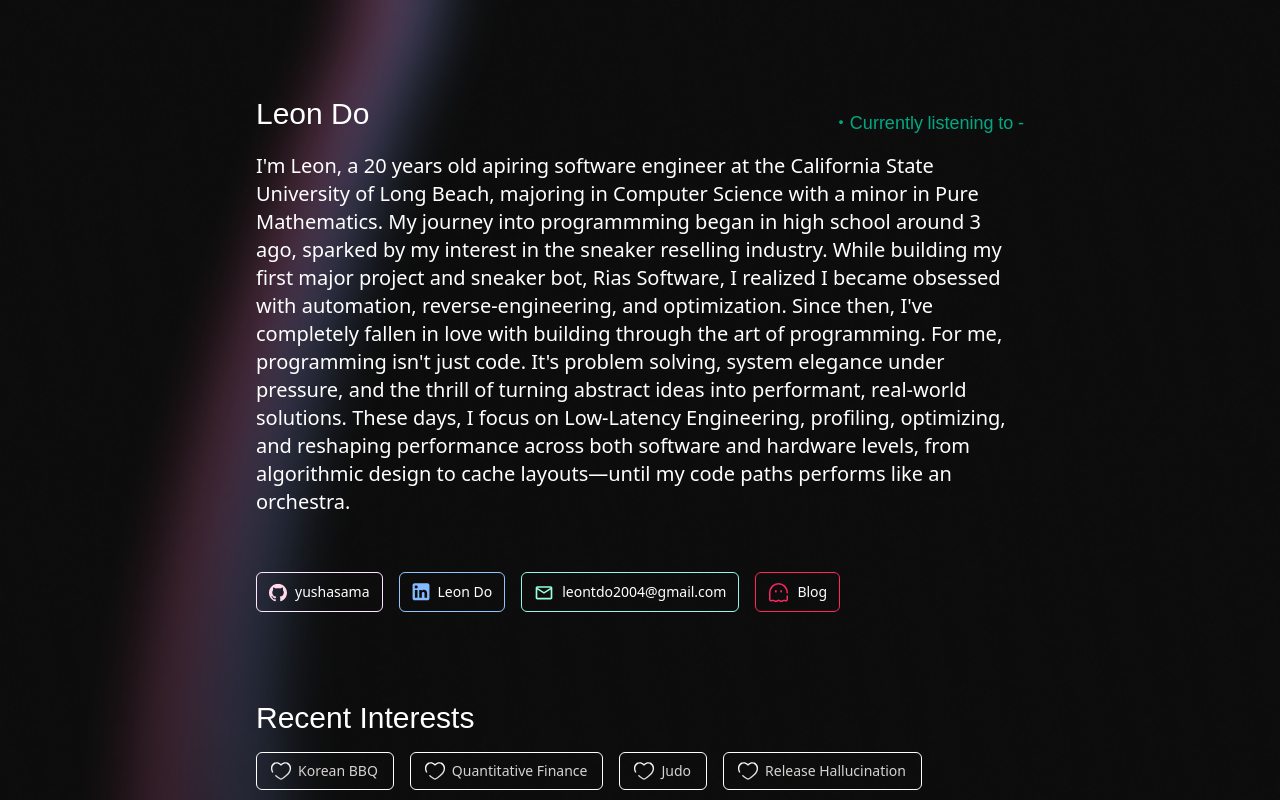
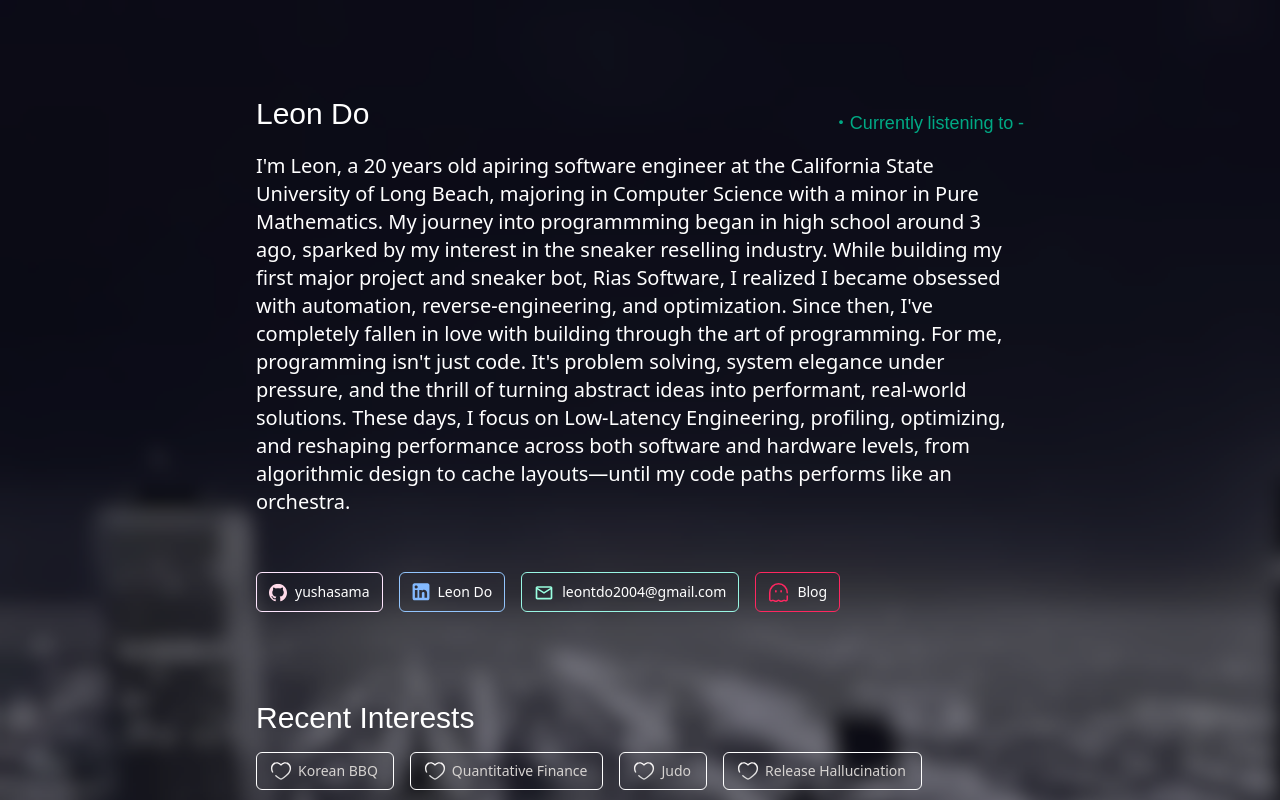
Before and after one commit to yushasama/koishiteru, a Next.js app: page / in a window 1280 px wide. Shown: the top 800 px of the page. Built offline with nearby package versions, Linux system fonts and the light colour scheme; no server answers.

Commit message:
Changed backdrop

```diff
--- a/app/layout.tsx
+++ b/app/layout.tsx
@@ -14,7 +14,7 @@ export default function RootLayout({
   children: React.ReactNode
 }): JSX.Element {
   return (
-    <html lang="en" className='backdrop-filter backdrop-blur-2xl bg-yuushasama bg-no-repeat bg-cover bg-dusk'>
+    <html lang="en" className='backdrop-filter backdrop-blur-2xl bg-chicago bg-no-repeat bg-cover bg-dusk'>
       <body>{children}</body>
     </html>
   )
--- a/tailwind.config.ts
+++ b/tailwind.config.ts
@@ -16,7 +16,7 @@ const config: Config = {
         },
       },
       backgroundImage: {
-        'yuushasama': "url('../public/yuushasama.png')"
+        'chicago': "url('../public/chicago.png')"
       },
       fontFamily: {
         heebo: ['Heebo', 'sans-serif'],
```
Also changed, not shown: public/chicago.png (added).
